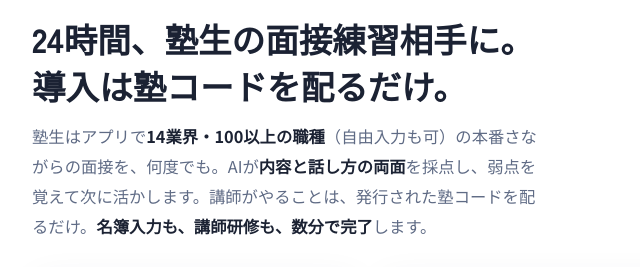
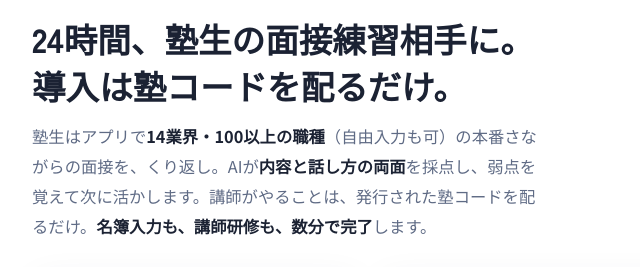
Before and after one commit to j2tcr4xfhn-ux/mensetsuai-lp, a plain HTML site: page b2b.html in a window 1280 px wide. Shown: the part 1641-1908 px from the top of the page, 98-738 px from the left. Drawn offline with Linux system fonts and the light colour scheme.

Commit message:
fix: 景表法配慮で誇大表現を実態に整合(無制限→月30回) 自社主張の「面接を何度でも」を「くり返し」に修正。塾生も月30回上限のため、 無制限を想起させる表現を排除(競合説明の無制限記述は事実として維持)。 Co-Authored-By: Claude Opus 4.8 <noreply@anthropic.com>

```diff
--- a/b2b.html
+++ b/b2b.html
@@ -215,7 +215,7 @@ footer a{color:var(--muted);text-decoration:underline;margin-right:16px}
     <div>
       <span class="eyebrow">めんせつAI が肩代わりします</span>
       <h2 class="title">24時間、塾生の面接練習相手に。導入は塾コードを配るだけ。</h2>
-      <p class="lead">塾生はアプリで<b>14業界・100以上の職種</b>（自由入力も可）の本番さながらの面接を、何度でも。AIが<b>内容と話し方の両面</b>を採点し、弱点を覚えて次に活かします。講師がやることは、発行された塾コードを配るだけ。<b>名簿入力も、講師研修も、数分で完了</b>します。</p>
+      <p class="lead">塾生はアプリで<b>14業界・100以上の職種</b>（自由入力も可）の本番さながらの面接を、くり返し。AIが<b>内容と話し方の両面</b>を採点し、弱点を覚えて次に活かします。講師がやることは、発行された塾コードを配るだけ。<b>名簿入力も、講師研修も、数分で完了</b>します。</p>
     </div>
     <div><img src="./assets/practice.png" alt="AIと面接練習" class="sec-art"></div>
   </div>
```
